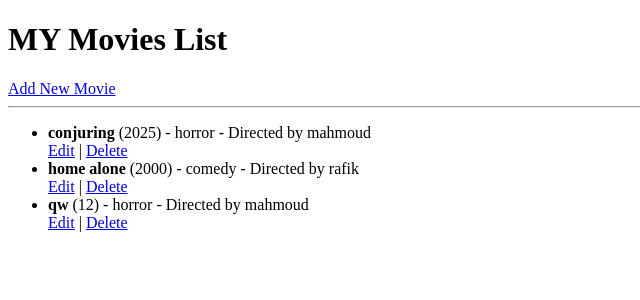
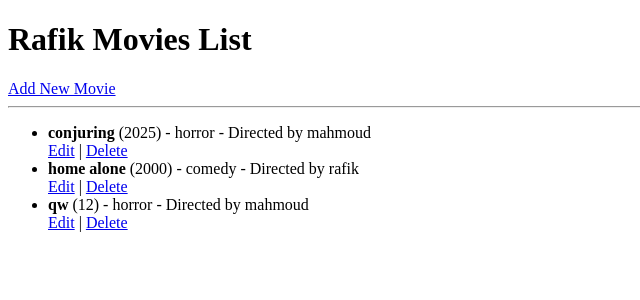
Before and after one commit to RafikMikkawi/Rafiks-Repository, a Django app: page / in a window 1280 px wide. Shown: the top 300 px of the page, without its empty margins (0-640 px from the left). Run offline with Django 3.2, Linux system fonts and the light colour scheme; data comes from the database, SQL or seed files in the repository.

Commit message:
Update index.html

```diff
--- a/website/templates/index.html
+++ b/website/templates/index.html
@@ -4,7 +4,7 @@
     <title>Movies List</title>
 </head>
 <body>
-    <h1>MY Movies List</h1>
+    <h1>Rafik Movies List</h1>
     <a href="{% url 'add_movie' %}">Add New Movie</a>
     <hr>
 
```
